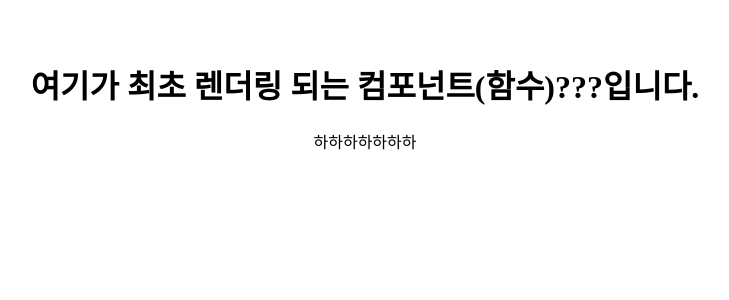
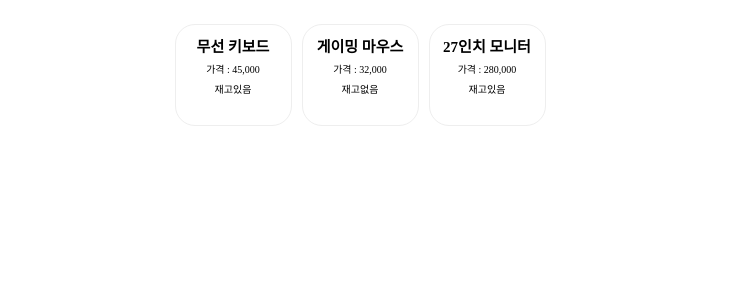
Before and after one commit to yj08-80/backend_web2, a React (Vite) app in the folder src/main/reactapp/: page / in a window 1280 px wide. Shown: the top 300 px of the page, without its empty margins (275-1004 px from the left). Built offline with nearby package versions, Linux system fonts and the light colour scheme.

Commit message:
09/16_Task1,2

```diff
--- /dev/null
+++ b/src/main/reactapp/src/ example/day01/Component1.jsx
@@ -0,0 +1,22 @@
+/*
+
+    컴포넌트란 ? 화면(출력할HTML)의 최소로 쪼개진 모듈
+        즉) 함수, 코드를 최적화하여 쪼개는 것과 화면을 최적화하기 위해 쪼개는 것
+    만드는방법
+        1. 생성할 폴더를 오른쪽 클릭해서 [새파일]
+        2. 첫글자를 대문자로 시작하여, .jsx 확장자로 생성한다. 영문 권장!
+        3. 함수형 컴포넌트를 만들기 위한 JS문법으로 함수 선언과 동일하게 컴포넌트 선언
+            function 컴포넌트명( props ){}
+            - 파일 내 default 컴포넌트명은 파일명과 주로 동일하게 사용한다.
+        4. 컴포넌트(함수) 안에 return 뒤로 출력할 HTML 작성한다.
+        5. 다른(main.jsx) 파일에서 해당 컴포넌트를 import할 수 있게 export 정의한다.
+
+
+
+*/
+
+function Component1( props ){
+    return <h1> 내가 만든 첫 컴포넌트 </h1>
+} // func end
+// [2] 컴포넌트 기본 내보내기
+export default Component1;
--- /dev/null
+++ b/src/main/reactapp/src/ example/day01/Component2.jsx
@@ -0,0 +1,27 @@
+// * 함수 안에 함수 호출
+// 즉) 컴포넌트 안에 다른 컴포넌트 호출 가능하다
+
+// (1) function
+// (2) 컴포넌트명 : 아무거나 하되 default 컴포넌트 파일명 일치
+// (3) ( props ) : property 속성으로 <컴포넌트 속성=값 속성=값 />
+// (4) {} : 중괄호 안에서 JS와 HTML 작성한다
+// (5) return : HTML과 JS가 혼합된 JSX 문법을 사용할 수 있다. JSP(HTML+JAVA) JSX(HTML+JS)
+// (6) jsx 파일 내 export default 함수를 정의한다.
+
+export default function Component2( props ){
+
+    const name = "유재석"; // JS코드
+
+    // return 뒤로 html 작성 ( return 뒤로는 주석 작성 금지 )
+    return <div> <Header/> 메인페이지 <Footer/> </div>
+} // func end
+
+// [2] 헤더페이지
+function Header( props ){
+    return <div> 헤더 메뉴 </div>
+} // func end
+
+// [3] 푸터페이지
+function Footer( props ){
+    return <div> 푸터 메뉴 </div>
+} // func end
--- /dev/null
+++ b/src/main/reactapp/src/ example/day01/Component3.jsx
@@ -0,0 +1,56 @@
+/*
+
+    [web1] 백틱 템플릿 : 키보드[tab] 위에  `(백틱) 기호 이용한 문자열 내 JS코드 연결방법
+        예) let name = "유재석"
+        `<div>${ name }</div>
+    [web2] JSX 템플릿 : 리액트 내 자동 포함
+    예) let name = "유재석"
+        return <div>{name}</div>
+
+*/
+
+
+// [1] 컴포넌트/함수 선언
+export default function Component3( props ){
+    // ---------> JS 코드 START
+    let name = "유재석";
+    // <--------- JS 코드 END : return 전까지
+
+    // ---------> JSX 코드 START : return 부터는 JSX문법
+    return (<>
+
+        <div>{name}입니다</div>
+        <div>{13+20}</div>
+
+        {/* 다른 컴포넌트 포함하기 */}
+        <input value = "유재석" />
+        { /* 다른 컴포넌트 포함하면서 속성(props) 자료 전달 */}
+        {/* 한 번 만들어놓은 컴포넌트를 재사용하기 위해서 - html은 함수가 없으니까 */}
+        <SubCom1 key1 = "value1" key2 = "40"/>
+        <SubCom1 key1 = "유재석" key2 = "60"/>
+
+
+    </>)
+
+    // <--------- JSX 코드 END
+} // func end
+
+
+// [2] 컴포넌트/함수 선언2
+function SubCom1( props ){
+
+    const obj = { name : "강호동" , age : 50 }
+    console.log( obj );
+    // 2-1 props 확인
+    console.log( props );
+    // 2-2 props 구조 분해
+    const{ key1 , key2 } = props; // 2-2 : props (배열/객체)구조 분해(쪼개기)
+    // vs const key1 = props.key1; const key2 = props.key2;
+
+    // ---------------JSX 문법-----------------//
+    return (<>
+        <h4> {obj.name}님의 나이 : {obj.age} </h4>
+        <h4> {props.key1}님의 나이 : {props.key2} </h4>
+        <h4> {key1}님의 나이 : {key2} </h4>
+    </>)
+}
--- /dev/null
+++ b/src/main/reactapp/src/ example/day01/Task2.css
@@ -0,0 +1,39 @@
+    /* 컴포넌트에서 css 호출하는 방법
+        import 'css파일경로'
+    */
+
+
+    .products{
+        display: flex;
+        justify-content: center; /* 세로 가운데 */
+
+    }
+
+    .products > ul{
+        border: 1px solid #eeeeee;
+        border-radius: 20px;
+        width: 95px;
+        height: 80px;
+        margin-right: 10px;
+        padding: 10px;
+        text-align: center;
+        align-items: center; /* 가로 가운데 */
+
+    }
+
+    .products > ul > li{
+        list-style: none;
+        padding-bottom: 5px;
+
+    }
+    .title{
+        font-weight: bold;
+        font-size: 15px;
+    }
+
+    .price{
+        font-size: 10px;
+    }
+    .inStock{
+        font-size: 10px;
+    }
--- /dev/null
+++ b/src/main/reactapp/src/ example/day01/Task2.jsx
@@ -0,0 +1,37 @@
+  const products = [
+    { title: "무선 키보드", price: 45000, inStock: true },
+    { title: "게이밍 마우스", price: 32000, inStock: false },
+    { title: "27인치 모니터", price: 280000, inStock: true }
+  ];
+
+  // [3] css 파일 불러오기 : import "CSS파일경로"
+  import './Task2.css'
+
+  export default function Task2( props ){
+    return(<>
+    <div className="products">
+        {/* 하위 컴포넌트 호출과 동시에 props속성 자료 전달 */}
+        <InfoCard product = {products[0]}/>
+        <InfoCard product = {products[1]}/>
+        <InfoCard product = {products[2]}/>
+    </div>
+
+    </>)
+  } // func end
+
+  // [2] 하위 컴포넌트 : 제품 1개당 정보를 구성하는 컴포넌트
+  function InfoCard( props ){
+
+    // 구문 분해, props 현재 상태 : { product : { title , price , inStock } }
+    const{ title , price , inStock } = props.product;
+      return (<>
+
+          <ul>
+              <li className = "title">{ title }</li>
+              <li className = "price"> 가격 : { price.toLocaleString() }</li>
+              <li className = "inStock">{ inStock == true ? "재고있음" : "재고없음" }</li>
+          </ul>
+
+
+      </>)
+  }
--- a/src/main/reactapp/src/App.jsx
+++ b/src/main/reactapp/src/App.jsx
@@ -3,15 +3,16 @@ import reactLogo from './assets/react.svg'
 import viteLogo from '/vite.svg'
 import './App.css'
 
+// 함수 == 컴포넌트
 function App() {
+  // js code start
 
-
+  // js code end
   return (
     <>
-      <h1> 여기가 최초 렌더링 되는 컴포넌트(함수)???입니다. </h1>
-      <div> 하하하하하하하 </div>
+      <h1> 내용 바꾸기 </h1>
     </>
   )
 }
-
+// 다른 js파일에서 함수를 import할 수 있도록 export
 export default App
--- a/src/main/reactapp/src/main.jsx
+++ b/src/main/reactapp/src/main.jsx
@@ -21,6 +21,19 @@ const root = document.querySelector( "#root" );
 const create = createRoot( root );
 // 4. root에 렌더링할 컴포넌트(화면함수)
 // 4-1 : 렌더링할 컴포넌트(함수) 가져오기
-import App from './App.jsx';
-// 4-2 : 렌더링하기
-create.render( <App></App> );
+// import App from './App.jsx';
+// // 4-2 : 렌더링하기
+// create.render( <App></App> );
+
+// day01
+// import Component1 from './ example/day01/Component1';
+// import Component2 from './ example/day01/Component2';
+// import Component3 from './ example/day01/Component3';
+import Task2 from './ example/day01/Task2';
+// 둘 중에 하나 쓰면 됨
+// render 1번만 가능하다!
+// create.render( <Component1></Component1> );
+// create.render( <Component1/> );
+// create.render( <Component2/> );
+// create.render( <Component3/> );
+create.render( <Task2/> );
```
Also changed, not shown: src/main/reactapp/src/ example/day01/Task1.jsx (added, +27 -0 lines), 1 other file (tests, documents, lock files or other folders).
